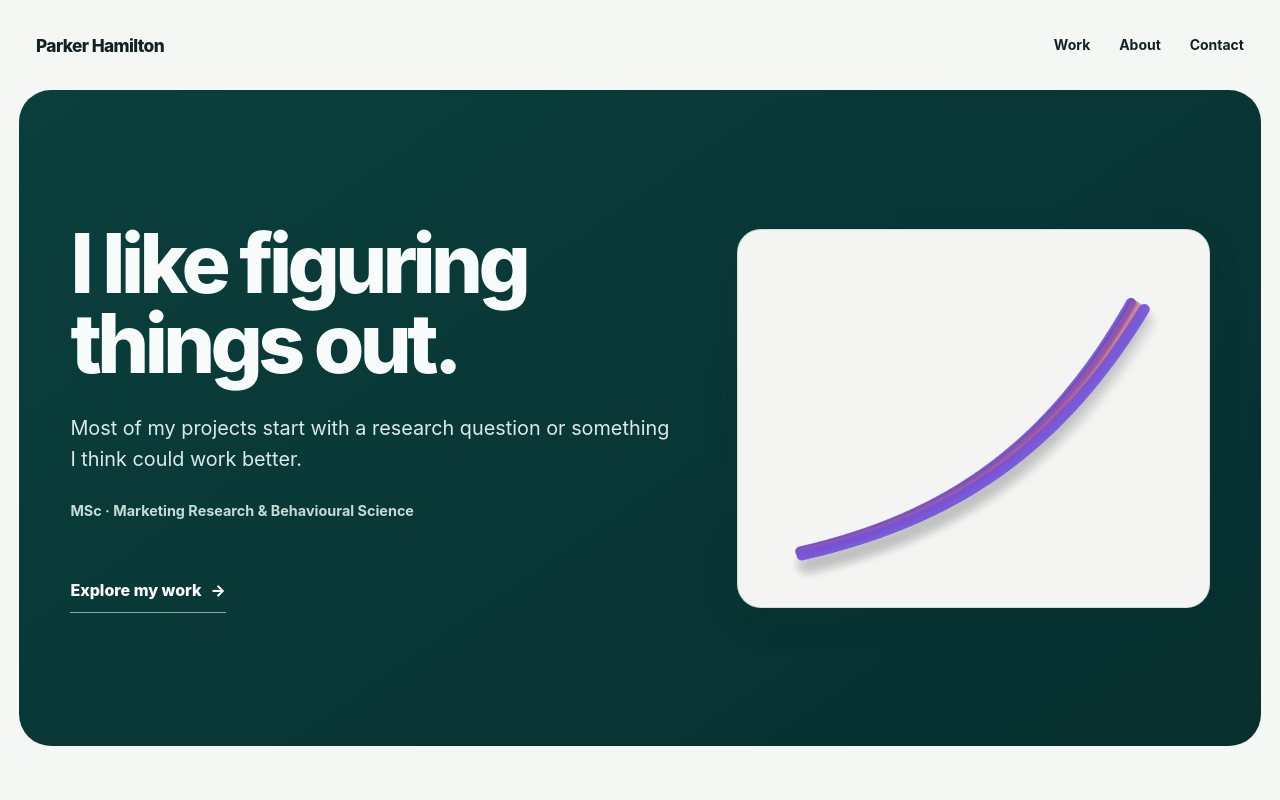
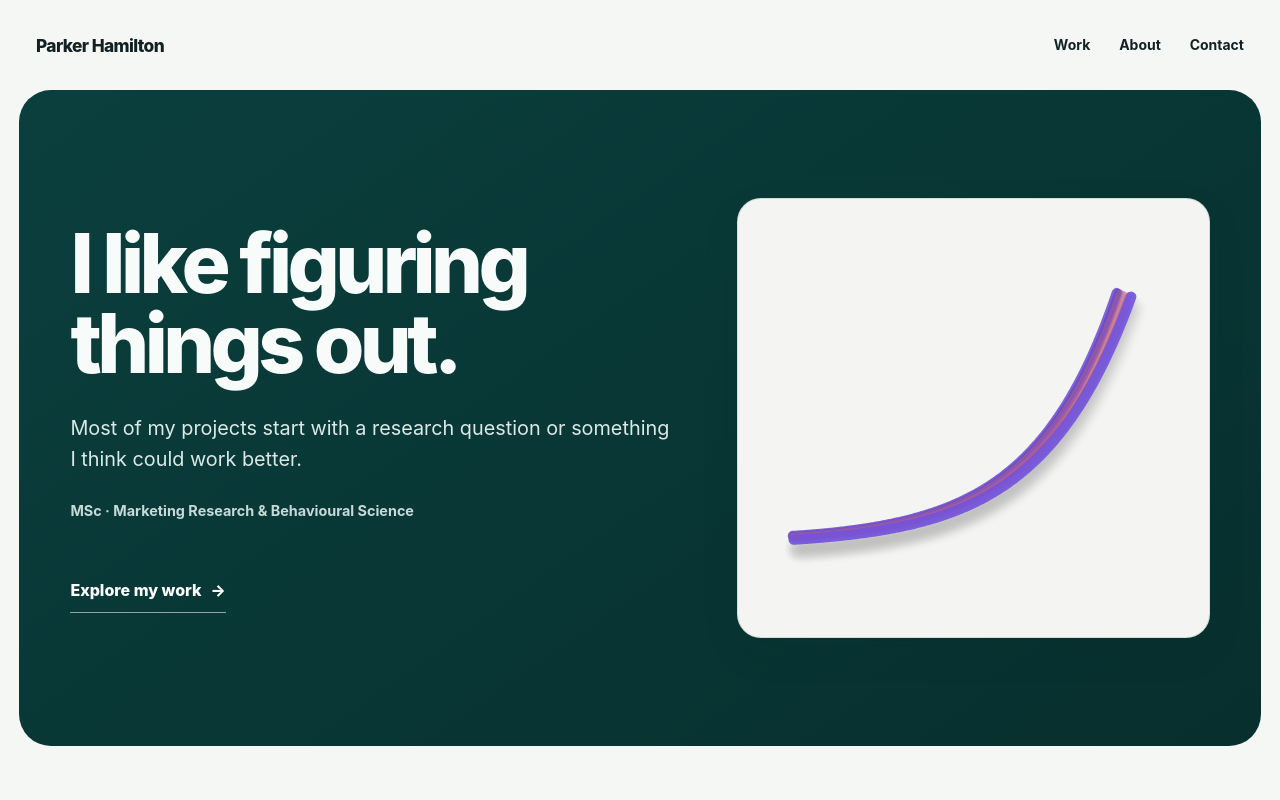
Before and after one commit to PHamilton8/parkerhamilton-ca, an Astro site: page / in a window 1280 px wide. Shown: the top 800 px of the page. Built offline with nearby package versions, Linux system fonts and the light colour scheme; Astro itself is replaced by a stand-in of ours.

Commit message:
Implement approved Cathedral k=3.8 Frame 2

```diff
--- a/src/components/layout/HeroShell.astro
+++ b/src/components/layout/HeroShell.astro
@@ -15,11 +15,23 @@ import CathedralMonument from '../visualization/CathedralMonument.astro';
 
 <style>
   .hero-monument-zone {
-    padding: clamp(0.35rem, 1.2vw, 1rem);
+    height: 27.5rem;
+    aspect-ratio: auto;
+    padding: 0;
     background: #f4f5f2;
   }
 
   .hero-monument-zone::before {
     content: none;
   }
+
+  @media (max-width: 51.25rem) {
+    .hero-monument-zone { height: 16.25rem; }
+  }
+
+  @media (max-width: 35rem) {
+    .hero-monument-zone {
+      height: 10.75rem;
+    }
+  }
 </style>
--- a/src/components/visualization/CathedralMonument.astro
+++ b/src/components/visualization/CathedralMonument.astro
@@ -10,7 +10,7 @@ const core = createCore();
 const rest = renderCathedral(neutralPointer(), core);
 ---
 <div class="cathedral-monument" data-cathedral-stage aria-hidden="true">
-  <svg viewBox="0 0 580 580" focusable="false" preserveAspectRatio="xMidYMid meet">
+  <svg viewBox="0 22.5 610 446.5" focusable="false" preserveAspectRatio="xMidYMid meet">
     <defs>
       <filter id="cathedral-shadow" x="-40%" y="-40%" width="180%" height="180%">
         <feGaussianBlur stdDeviation="7"></feGaussianBlur>
@@ -147,9 +147,11 @@ const rest = renderCathedral(neutralPointer(), core);
 
 <style>
   .cathedral-monument {
-    width: min(100%, 36rem);
-    aspect-ratio: 1;
-    margin: auto;
+    position: absolute;
+    inset: 0.5rem;
+    width: auto;
+    height: auto;
+    margin: 0;
     touch-action: pan-y;
     user-select: none;
     cursor: crosshair;
@@ -162,6 +164,10 @@ const rest = renderCathedral(neutralPointer(), core);
     overflow: visible;
   }
 
+  @media (max-width: 35rem) {
+    .cathedral-monument { inset: 0.375rem; }
+  }
+
   @media (pointer: coarse) {
     .cathedral-monument { cursor: default; }
   }
--- a/src/data/hero/final-config.json
+++ b/src/data/hero/final-config.json
@@ -30,7 +30,7 @@
       0,
       1
     ],
-    "k": 2.0,
+    "k": 3.8,
     "A": 324.1696,
     "amplitude_relationship": "A_HIGHEST = A_CURRENT * 1.36",
     "x0": 64.34,
```
